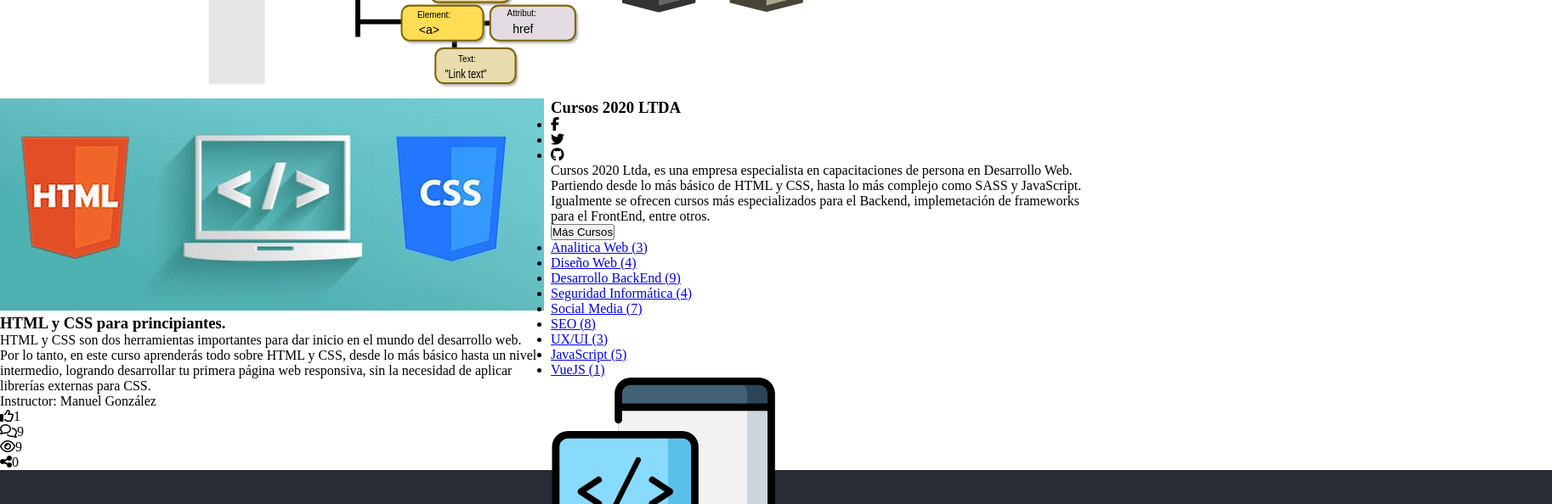
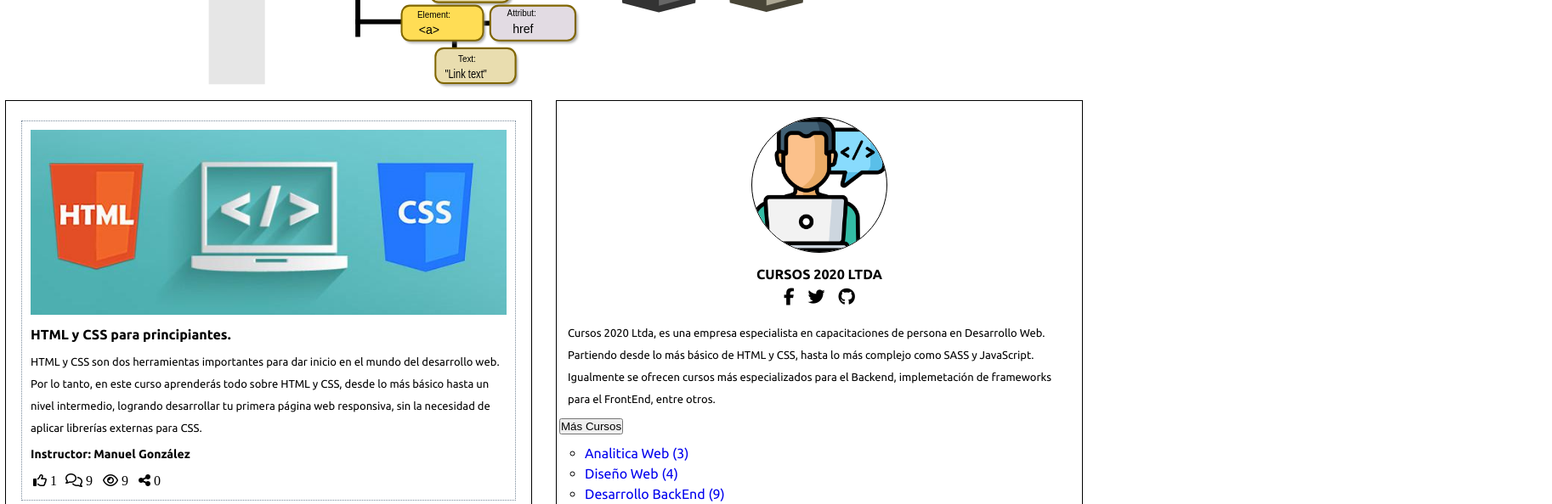
Before and after one commit to Anthonyjcl18/Prueba_Mi-Emprendimiento-Web-2020_Anthony-Campos, a plain HTML site: page index.html in a window 1280 px wide. Shown: the part 400-994 px from the top of the page at 85% size, 1826 px wide, since content can reach past the window. Drawn offline with Linux system fonts and the light colour scheme.

Commit message:
Se le agregaron los estilos al main en el archivo parcial home

```diff
--- a/assets/scss/base/_typography.scss
+++ b/assets/scss/base/_typography.scss
@@ -26,4 +26,4 @@ $font-x-large: 1.875rem;
 $font-large: 1.25rem;
 $font-medium: 1rem;
 $font-small: 0.875rem;
-$font-x-small: 0.75rem;
+$font-x-small: 0.813rem;
--- a/assets/scss/pages/_home.scss
+++ b/assets/scss/pages/_home.scss
@@ -0,0 +1,146 @@
+.main {
+    .cursos {
+        width: 98%;
+        margin: 0 auto;
+        border: 0.0625rem solid $black;
+        padding: 0.1875rem;
+        &__articulo {
+            border: 0.0313rem dotted lightslategray;
+            margin: 1.25rem 0.9375rem;
+            padding: 0.3125rem;
+        }
+        &__img {
+            img {
+                width: 100%;
+                padding: 0.3125rem;
+            }
+        }
+        &__titulo {
+            font-family: $primary-font;
+            font-size: $font-medium;
+            padding: 0.3125rem;
+        }
+        &__parrafo {
+            font-family: $primary-font;
+            font-size: $font-x-small;
+            font-weight: $primary-font-regular;
+            line-height: 2;
+            padding: 0.3125rem;
+        }
+        &__instructor {
+            font-family: $primary-font;
+            font-size: $font-small;
+            font-weight: $primary-font-bold;
+            padding: 0.3125rem;
+        }
+        &__lista {
+            padding: 0.25rem;
+        }
+        &__item {
+            display: inline-block;
+            margin: 0.125rem;
+        }
+        &__item:first-child {
+            margin: 0;
+        }
+        &__item i {
+            margin: 0.25rem;
+        }
+    }
+    .nosotros {
+        width: 98%;
+        border: 0.0625rem solid $black;
+        margin: 0 auto;
+        padding: 0.1875rem;
+        &__img {
+            padding: 1rem 0;
+            img {
+                display: block;
+                margin: 0 auto;
+                background-repeat: no-repeat;
+                background-size: contain;
+                background-position: center top;
+                width: 10rem;
+                height: 10rem;
+                border: 1px solid black;
+                border-radius: 50%;
+            }
+        }
+        &__titulo {
+            font-family: $primary-font;
+            font-weight: $primary-font-bold;
+            font-size: $font-medium;
+            text-transform: uppercase;
+            text-align: center;
+        }
+        &__redes {
+            display: flex;
+            justify-content: center;
+            margin: 0.5rem
+        }
+        &__icono {
+            display: inline-block;
+        }
+        &__icono i {
+            font-size: $font-large!important;
+            margin: 0 8px;
+        }
+        &__parrafo {
+            font-family: $primary-font;
+            font-size: $font-x-small;
+            font-weight: $primary-font-regular;
+            line-height: 2;
+            padding: 0.625rem;
+        }
+        &__boton {
+            display: flex;
+            align-items: center;
+            margin-bottom: 10px;
+        }
+        &__listado {
+            display: flex;
+            flex-direction: column;
+        }
+        &__cursos {
+            font-family: $primary-font;
+            list-style: circle;
+            margin: 3px 0 3px 30px
+        }
+        &__cursos a {
+            text-decoration: none;
+        }
+        &__svg {
+            text-align: center;
+        }
+        &__path1 {
+            animation-name: lineal;
+            animation-duration: 2s;
+            animation-timing-function: linear;
+            animation-iteration-count: infinite;
+            animation-direction: alternate;
+        }
+        &__path2 {
+            animation-name: rueda;
+            animation-duration: 3s;
+            animation-timing-function: linear;
+            animation-iteration-count: infinite;
+            transform-origin: 80% 80%;
+        }
+    }
+}
+
+/* Mobile */
+
+@include respond-to($bp-sm) {
+    .main {
+        display: flex;
+        .cursos {
+            width: 50%;
+            margin: 0.125rem 0.375rem;
+        }
+        .nosotros {
+            width: 50%;
+            margin: 0.125rem 0.375rem;
+        }
+    }
+}
--- a/index.html
+++ b/index.html
@@ -97,7 +97,9 @@
         <!-- Us Section -->
         <section class="nosotros col-12 col-sm-12 col-md-6">
             <article class="nosotros__container">
-                <div class="nosotros__img"></div>
+                <div class="nosotros__img">
+                    <img src="./assets/img/web-development.png" alt="Nosotros">
+                </div>
                 <h3 class="nosotros__titulo">Cursos 2020 LTDA</h3>
                 <ul class="nosotros__redes">
                     <li class="nosotros__icono"><i class="fab fa-facebook-f"></i></li>
```
Also changed, not shown: assets/css/style.css, 1 other file.
